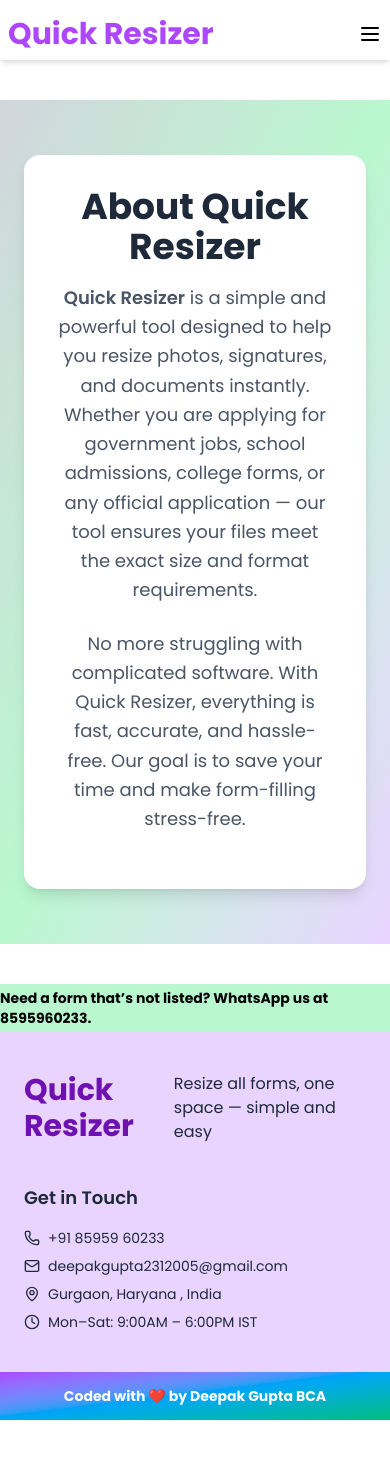
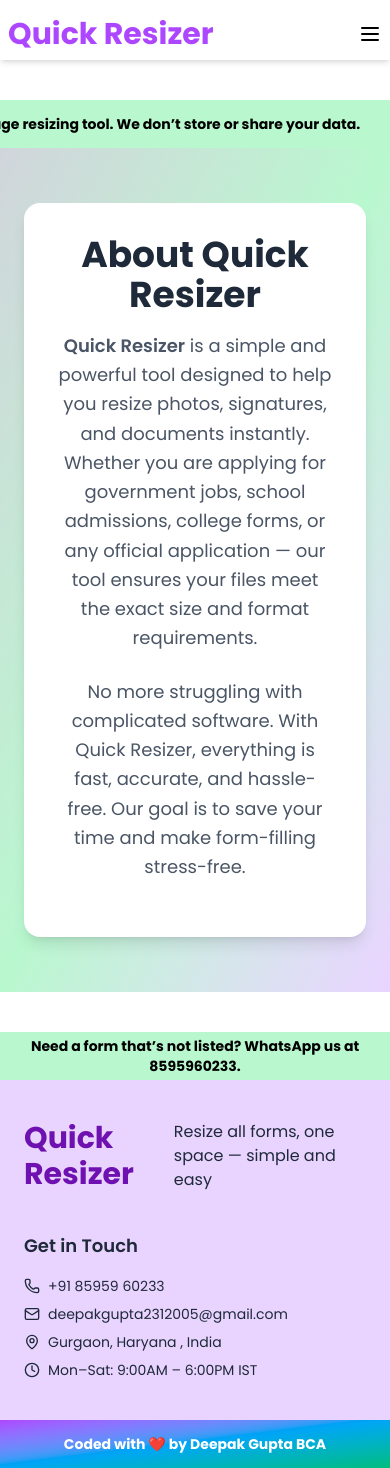
Before and after one commit to abacusus/QuickResize, a React (Vite) app in the folder frontend/: page /about in a window 390 px wide. Before the commit the page ends 1420 px from the top, so only its background shows below. Built offline with nearby package versions, Linux system fonts and the light colour scheme.

Commit message:
final touch

```diff
--- a/frontend/src/App.jsx
+++ b/frontend/src/App.jsx
@@ -9,11 +9,13 @@ import Footer from './components/Footer';
 import Banner from './components/Banner';
 import About from './components/About';
 import Missing from './components/Missing';
+import DisClaimer from './components/DisClaimer';
 
 const App = () => {
   return (
     <Router>
       <Navbar />
+      <DisClaimer/>
       <Routes>
         <Route path="/" element={<FormCards />} />
         <Route path="/resize/:formId" element={<Resizes />} />
--- a/frontend/src/components/Banner.jsx
+++ b/frontend/src/components/Banner.jsx
@@ -4,8 +4,8 @@ const Banner = () => {
     return (
         <div>
 
-            <div class="h-12 flex justify-center items-center w-full bg-gradient-to-br from-purple-500 via-sky-500 to-emerald-500">
-                <h1 class="text-white text-sm sm:text-xl font-bold ">
+            <div className="h-12 flex justify-center items-center w-full bg-gradient-to-br from-purple-500 via-sky-500 to-emerald-500">
+                <h1 className="text-white text-sm sm:text-xl font-bold ">
                     <a href="https://www.linkedin.com/in/deepakguptabca"> Coded with ❤️ by Deepak Gupta BCA</a>
 
                 </h1>
--- /dev/null
+++ b/frontend/src/components/DisClaimer.jsx
@@ -0,0 +1,28 @@
+import React from 'react'
+
+const DisClaimer = () => {
+  return (
+    <div>
+      <div className='w-full flex justify-center items-center h-12 bg-green-200 overflow-hidden'>
+        <span className='font-bold text-sm sm:text-xl text-black disclaimer-marquee'>
+            This is a private image resizing tool. We don’t store or share your data.
+        </span>
+      </div>
+      <style>
+        {`
+          .disclaimer-marquee {
+            display: inline-block;
+            white-space: nowrap;
+            animation: marquee 12s linear infinite;
+          }
+          @keyframes marquee {
+            0%   { transform: translateX(-100%); }
+            100% { transform: translateX(100vw); }
+          }
+        `}
+      </style>
+    </div>
+  )
+}
+
+export default DisClaimer
--- a/frontend/src/components/Missing.jsx
+++ b/frontend/src/components/Missing.jsx
@@ -4,7 +4,7 @@ const Missing = () => {
   return (
     <div>
       <div className='w-full flex justify-center items-center h-12 bg-green-200 mt-10'>
-        <span className='font-bold text-sm sm:text-xl text-black'>Need a form that’s not listed? WhatsApp us at 8595960233.</span>
+        <span className='font-bold text-center text-sm sm:text-xl text-black'>Need a form that’s not listed? WhatsApp us at 8595960233.</span>
 
       </div>
     </div>
--- a/frontend/src/components/Resizes.jsx
+++ b/frontend/src/components/Resizes.jsx
@@ -67,13 +67,14 @@ const Resizes = () => {
       <h2 className="text-2xl font-bold m-5 mb-10">Resize Tool - {formId.toUpperCase()}</h2>
       <div className="cards justify-items-center items-center grid grid-cols-[repeat(auto-fit,minmax(300px,1fr))] gap-2">
         {keys.map((key) => (
-          <div key={key} className="docCards w-[250px] h-[300px] p-3 flex justify-items-center items-center flex-col gap-5  border-4 rounded-2xl ">
-            <h1 className="font-bold  text-xl  m-4">{key}</h1>
+          <div key={key} className="docCards w-[250px] h-[300px] p-1 flex justify-items-center items-center flex-col gap-3  border-4 rounded-2xl ">
+            <h1 className="font-bold mt-2  text-xl">{key}</h1>
 
             <label className="" htmlFor="imgType">
               <img className="w-30" src="/upload.png" alt="Upload your files here" />
               <input className="border hidden w-full" id="imgType" type="file" accept="image/*" onChange={handleFileChange} />
             </label>
+            <p>Click on Image for Upload</p>
             <button
               className="text-white px-6 py-2 rounded-lg font-medium hover:opacity-90 transition-all"
               style={{
```
